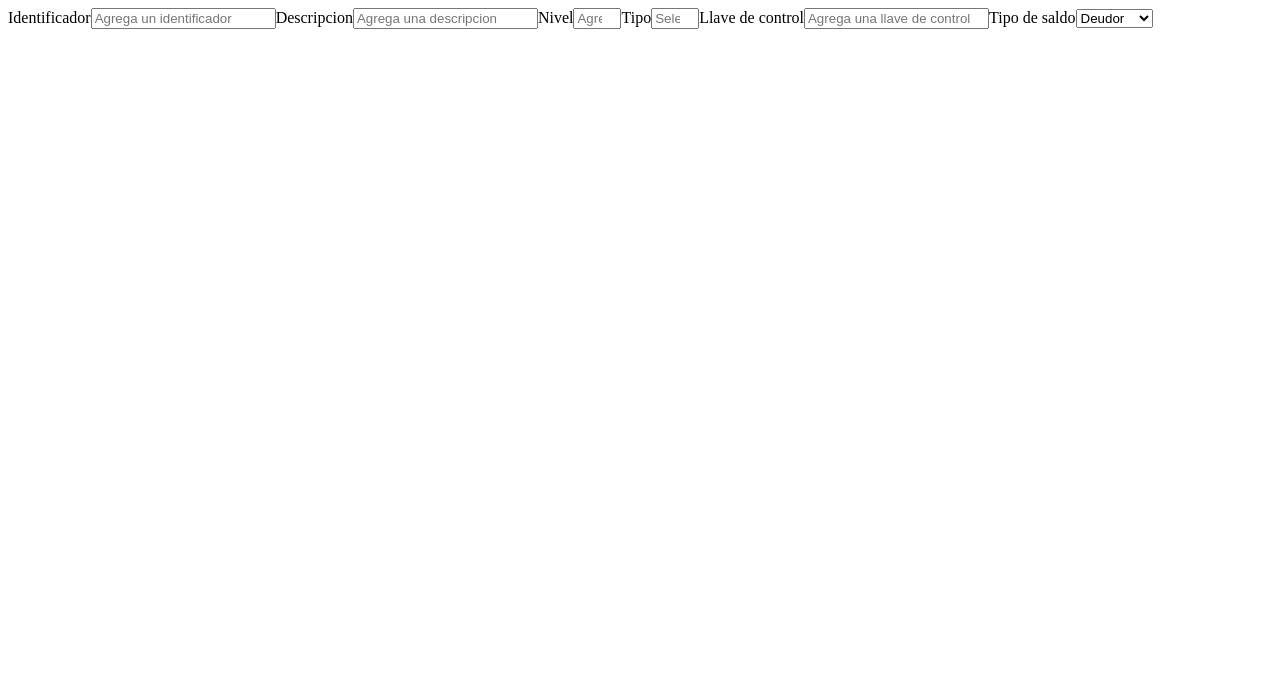
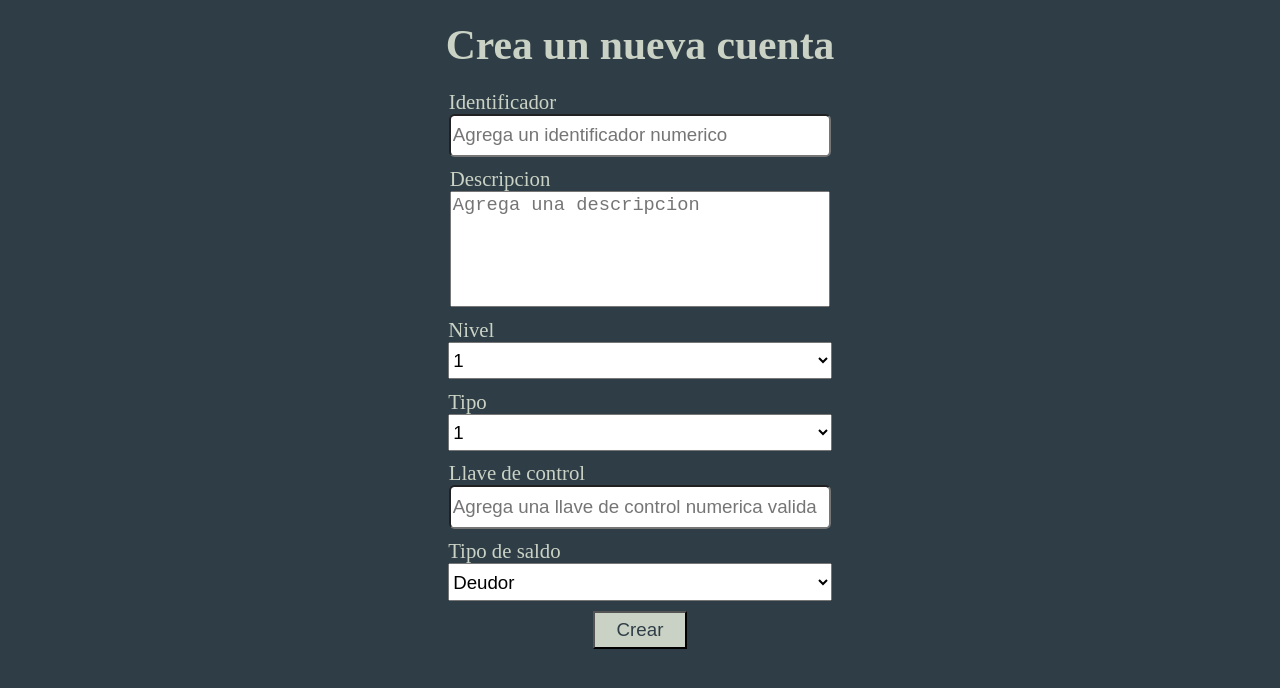
Before and after one commit to Ncturn/contapp, a React app: page /create in a window 1280 px wide. Shown: the top 688 px of the page. Built offline with nearby package versions, Linux system fonts and the light colour scheme.

Commit message:
Feature: Add styles to account form.
A basic design was added, layout component was created to give styles
to body.

```diff
--- /dev/null
+++ b/src/frontend/assets/styles/components/AccountForm.scss
@@ -0,0 +1,49 @@
+form {
+  margin-top: 1em;
+  width: 100%;
+  display: flex;
+  flex-direction: column;
+  font-size: 1.3em;
+}
+
+label {
+  display: block;
+  margin: auto;
+  margin-bottom: 0.5em;
+}
+
+input {
+  border-radius: 0.3em;
+  display: block;
+  width: 20em;
+  height: 2em;
+  font-size: 0.9em;
+}
+
+select {
+  display: block;
+  width: 20.5em;
+  height: 2em;
+  font-size: 0.9em;
+}
+
+textarea {
+  display: block;
+  width: 20em;
+  font-size: 0.9em;
+  resize: none;
+}
+
+h1 {
+  margin: auto;
+  margin-bottom: 0.5em;
+}
+
+button {
+  width: 5em;
+  height: 2em;
+  margin: auto;
+  font-size: 0.9em;
+  background-color: #cad2c5;
+  color: #2f3e46;
+}
--- a/src/frontend/assets/styles/components/AccountTable.scss
+++ b/src/frontend/assets/styles/components/AccountTable.scss
@@ -1,11 +1,9 @@
 #title {
   text-align: center;
-  font-family: arial, sans-serif;
 }
 
 #account {
   text-align: center;
-  font-family: "Trebuchet MS", Arial, Helvetica, sans-serif;
   border-collapse: collapse;
   border: 3px solid #ddd;
   width: 80%;
@@ -19,17 +17,18 @@
 }
 
 #account tr:nth-child(even) {
-  background-color: #f2f2f2;
+  background-color: #52796f;
 }
 
 #account tr:hover {
-  background-color: #ddd;
+  background-color: #cad2c5;
+  color: #2f3e46;
 }
 
 #account th {
   padding-top: 12px;
   padding-bottom: 12px;
   text-align: center;
-  background-color: #4caf50;
+  background-color: #84a98c;
   color: white;
 }
--- a/src/frontend/components/AccountForm.jsx
+++ b/src/frontend/components/AccountForm.jsx
@@ -1,27 +1,38 @@
 import React from 'react';
+import '../assets/styles/components/AccountForm.scss';
 
 const AccountForm = () => {
   return (
     <form>
+      <h1>Crea un nueva cuenta</h1>
       <label htmlFor='identifier'>
         Identificador
-        <input className='form-control' id='identifier' placeholder='Agrega un identificador' type='text' />
+        <input id='identifier' placeholder='Agrega un identificador numerico' type='text' maxLength='8' />
       </label>
       <label htmlFor='description'>
         Descripcion
-        <input className='form-control' id='description' placeholder='Agrega una descripcion' type='textarea' />
+        <textarea id='description' placeholder='Agrega una descripcion' rows='5' />
       </label>
       <label htmlFor='level'>
         Nivel
-        <input className='form-control' id='level' placeholder='Agrega un nivel del 1 al 5' type='number' min='1' max='5' />
+        <select id='level'>
+          <option>1</option>
+          <option>2</option>
+          <option>3</option>
+          <option>4</option>
+          <option>5</option>
+        </select>
       </label>
       <label htmlFor='type'>
         Tipo
-        <input className='form-control' id='type' placeholder='Selecciona un tipo' type='number' min='1' max='2' />
+        <select id='type'>
+          <option>1</option>
+          <option>2</option>
+        </select>
       </label>
       <label htmlFor='keycontrol'>
         Llave de control
-        <input className='form-control' id='keycontrol' placeholder='Agrega una llave de control valida' type='number' />
+        <input id='keycontrol' placeholder='Agrega una llave de control numerica valida' type='text' maxLength='8' />
       </label>
       <label htmlFor='balance'>
         Tipo de saldo
@@ -30,6 +41,7 @@ const AccountForm = () => {
           <option>Acreedor</option>
         </select>
       </label>
+      <button type='submit'>Crear</button>
     </form>
   );
 };
--- /dev/null
+++ b/src/frontend/components/Layout.jsx
@@ -0,0 +1,17 @@
+import React, { useEffect } from 'react';
+
+const Layout = ({ children }) => {
+
+  useEffect(() => {
+    document.body.style.backgroundColor = '#2F3E46';
+    document.body.style.color = '#CAD2C5';
+    document.body.style.fontSize = '16px';
+  }, []);
+  return (
+    <>
+      {children}
+    </>
+  );
+};
+
+export default Layout;
--- a/src/frontend/containers/App.jsx
+++ b/src/frontend/containers/App.jsx
@@ -2,14 +2,17 @@ import React from 'react';
 import { BrowserRouter, Switch, Route } from 'react-router-dom';
 import AccountTable from '../components/AccountTable';
 import AccountForm from '../components/AccountForm';
+import Layout from '../components/Layout';
 
 const App = () => {
   return (
     <BrowserRouter>
-      <Switch>
-        <Route exact path='/' component={AccountTable} />
-        <Route exact path='/create' component={AccountForm} />
-      </Switch>
+      <Layout>
+        <Switch>
+          <Route exact path='/' component={AccountTable} />
+          <Route exact path='/create' component={AccountForm} />
+        </Switch>
+      </Layout>
     </BrowserRouter>
   );
 };
```
